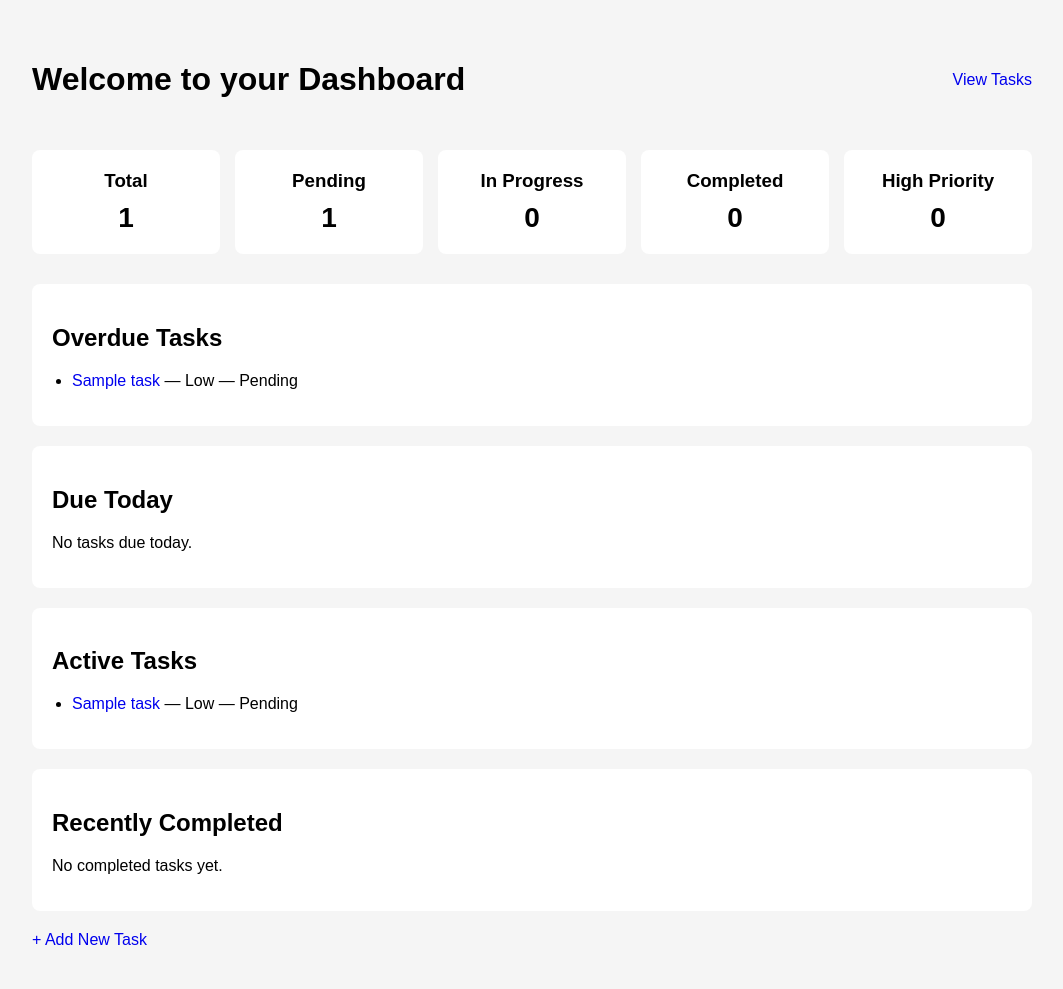
After one commit to Nikk-hub-code/personal-task-manager, a Django app: page /tasks/dashboard/ in a window 1280 px wide. The commit adds this page. Shown: the whole page, without its empty margins (108-1171 px from the left). Run offline with Django 5.2, Linux system fonts and the light colour scheme; a user stored in the database is signed in; tables that the repository leaves empty hold one stand-in row (values such as "Sample post").

Commit message:
Add task dashboard

```diff
--- /dev/null
+++ b/tasks/templates/tasks/dashboard.html
@@ -0,0 +1,298 @@
+<!DOCTYPE html>
+<html lang="en">
+<head>
+    <meta charset="UTF-8">
+    <meta name="viewport" content="width=device-width, initial-scale=1.0">
+
+    <title>Dashboard | Personal Task Manager</title>
+
+    <style>
+        body {
+            font-family: Arial, sans-serif;
+            margin: 40px;
+            background-color: #f5f5f5;
+        }
+
+        .container {
+            max-width: 1000px;
+            margin: auto;
+        }
+
+        .header {
+            display: flex;
+            justify-content: space-between;
+            align-items: center;
+        }
+
+        .stats {
+            display: grid;
+            grid-template-columns: repeat(5, 1fr);
+            gap: 15px;
+            margin: 30px 0;
+        }
+
+        @media (max-width: 800px) {
+            .stats {
+                grid-template-columns: repeat(2, 1fr);
+            }
+        }
+
+        @media (max-width: 500px) {
+            .stats {
+                grid-template-columns: 1fr;
+            }
+
+            body {
+                margin: 20px;
+            }
+
+            .header {
+                flex-direction: column;
+                align-items: flex-start;
+                gap: 10px;
+            }
+        }
+
+        .stat-card {
+            background: white;
+            padding: 20px;
+            border-radius: 8px;
+            text-align: center;
+        }
+
+        .stat-card h3 {
+            margin: 0 0 10px;
+        }
+
+        .stat-number {
+            font-size: 28px;
+            font-weight: bold;
+        }
+
+        .section {
+            background: white;
+            padding: 20px;
+            margin-bottom: 20px;
+            border-radius: 8px;
+        }
+
+        ul {
+            padding-left: 20px;
+        }
+
+        li {
+            margin-bottom: 10px;
+        }
+
+        a {
+            text-decoration: none;
+        }
+
+        .navigation {
+            margin-top: 20px;
+        }
+    </style>
+</head>
+
+<body>
+
+<div class="container">
+
+    <div class="header">
+        <h1>Welcome to your Dashboard</h1>
+
+        <a href="{% url 'task_list' %}">
+            View Tasks
+        </a>
+    </div>
+
+
+    <!-- Statistics -->
+
+    <div class="stats">
+
+        <div class="stat-card">
+            <h3>Total</h3>
+            <div class="stat-number">
+                {{ total_tasks }}
+            </div>
+        </div>
+
+        <div class="stat-card">
+            <h3>Pending</h3>
+            <div class="stat-number">
+                {{ pending_tasks }}
+            </div>
+        </div>
+
+        <div class="stat-card">
+            <h3>In Progress</h3>
+            <div class="stat-number">
+                {{ in_progress_tasks }}
+            </div>
+        </div>
+
+        <div class="stat-card">
+            <h3>Completed</h3>
+            <div class="stat-number">
+                {{ completed_tasks }}
+            </div>
+        </div>
+
+        <div class="stat-card">
+            <h3>High Priority</h3>
+            <div class="stat-number">
+                {{ high_priority_tasks }}
+            </div>
+        </div>
+
+    </div>
+
+
+    <!-- Overdue Tasks -->
+
+    <div class="section">
+
+        <h2>Overdue Tasks</h2>
+
+        {% if overdue_tasks %}
+
+            <ul>
+
+                {% for task in overdue_tasks %}
+
+                    <li>
+                        <a href="{% url 'task_detail' task.id %}">
+                            {{ task.title }}
+                        </a>
+
+                        — {{ task.get_priority_display }}
+                        — {{ task.get_status_display }}
+                    </li>
+
+                {% endfor %}
+
+            </ul>
+
+        {% else %}
+
+            <p>No overdue tasks.</p>
+
+        {% endif %}
+
+    </div>
+
+
+    <!-- Due Today -->
+
+    <div class="section">
+
+        <h2>Due Today</h2>
+
+        {% if today_tasks %}
+
+            <ul>
+
+                {% for task in today_tasks %}
+
+                    <li>
+                        <a href="{% url 'task_detail' task.id %}">
+                            {{ task.title }}
+                        </a>
+
+                        — {{ task.get_priority_display }}
+                        — {{ task.get_status_display }}
+                    </li>
+
+                {% endfor %}
+
+            </ul>
+
+        {% else %}
+
+            <p>No tasks due today.</p>
+
+        {% endif %}
+
+    </div>
+
+
+    <!-- Active Tasks -->
+
+    <div class="section">
+
+        <h2>Active Tasks</h2>
+
+        {% if active_tasks %}
+
+            <ul>
+
+                {% for task in active_tasks %}
+
+                    <li>
+                        <a href="{% url 'task_detail' task.id %}">
+                            {{ task.title }}
+                        </a>
+
+                        — {{ task.get_priority_display }}
+                        — {{ task.get_status_display }}
+                    </li>
+
+                {% endfor %}
+
+            </ul>
+
+        {% else %}
+
+            <p>No active tasks.</p>
+
+        {% endif %}
+
+    </div>
+
+
+    <!-- Recently Completed -->
+
+    <div class="section">
+
+        <h2>Recently Completed</h2>
+
+        {% if completed_task_list %}
+
+            <ul>
+
+                {% for task in completed_task_list %}
+
+                    <li>
+                        <a href="{% url 'task_detail' task.id %}">
+                            {{ task.title }}
+                        </a>
+
+                        — Completed
+                    </li>
+
+                {% endfor %}
+
+            </ul>
+
+        {% else %}
+
+            <p>No completed tasks yet.</p>
+
+        {% endif %}
+
+    </div>
+
+
+    <div class="navigation">
+
+        <a href="{% url 'task_create' %}">
+            + Add New Task
+        </a>
+
+    </div>
+
+</div>
+
+</body>
+</html>
--- a/tasks/templates/tasks/home.html
+++ b/tasks/templates/tasks/home.html
@@ -9,6 +9,8 @@
     <h1>Hello, {{ name }}!</h1>
 
     <a href="{% url 'task_create' %}">+ Add Task</a>
+
+    <a href="{% url 'dashboard' %}">Dashboard</a>
 
     <form method="post" action="{% url 'logout' %}">
         {% csrf_token %}
--- a/tasks/urls.py
+++ b/tasks/urls.py
@@ -8,4 +8,5 @@ urlpatterns = [
     path("<int:task_id>/edit/", views.task_edit, name="task_edit"),
     path("<int:task_id>/delete/", views.task_delete, name="task_delete"),
     path("<int:task_id>/", views.task_detail, name="task_detail"),
+    path("dashboard/", views.dashboard, name="dashboard"),
 ]
--- a/tasks/views.py
+++ b/tasks/views.py
@@ -1,5 +1,6 @@
 from django.contrib.auth.decorators import login_required
 from django.shortcuts import redirect, render, get_object_or_404
+from django.utils import timezone
 from .models import Task
 from .forms import TaskForm
 
@@ -31,6 +32,42 @@ def task_list(request):
 
     return render(request, "tasks/home.html", context)
 
+@login_required
+def dashboard(request):
+    tasks = Task.objects.filter(user=request.user)
+
+    total_tasks = tasks.count()
+    pending_tasks = tasks.filter(status="pending").count()
+    in_progress_tasks = tasks.filter(status="in_progress").count()
+    completed_tasks = tasks.filter(status="completed").count()
+    high_priority_tasks = tasks.filter(priority="high").count()
+
+    active_tasks = tasks.exclude(status="completed").order_by("due_date")
+    completed_task_list = tasks.filter(status="completed").order_by("-updated_at")
+
+    today = timezone.localdate()
+
+    today_tasks = tasks.filter(due_date=today).exclude(status="completed")
+
+    overdue_tasks = tasks.filter(
+        due_date__lt=today
+    ).exclude(
+        status="completed"
+    )
+
+    context = {
+        "total_tasks": total_tasks,
+        "pending_tasks": pending_tasks,
+        "in_progress_tasks": in_progress_tasks,
+        "completed_tasks": completed_tasks,
+        "high_priority_tasks": high_priority_tasks,
+        "active_tasks": active_tasks,
+        "completed_task_list": completed_task_list,
+        "today_tasks": today_tasks,
+        "overdue_tasks": overdue_tasks,
+    }
+
+    return render(request, "tasks/dashboard.html", context)
 
 @login_required
 def task_create(request):
```
